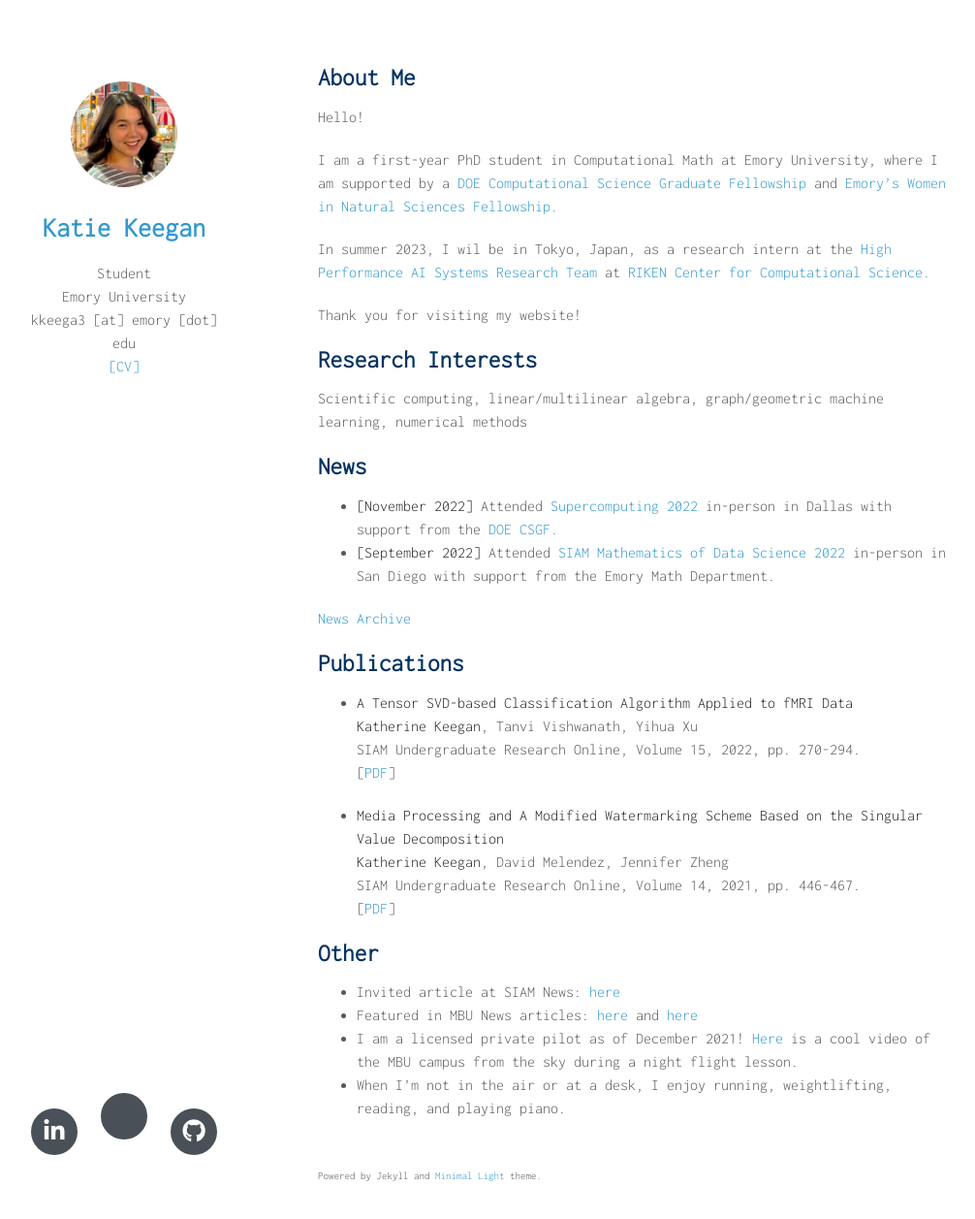
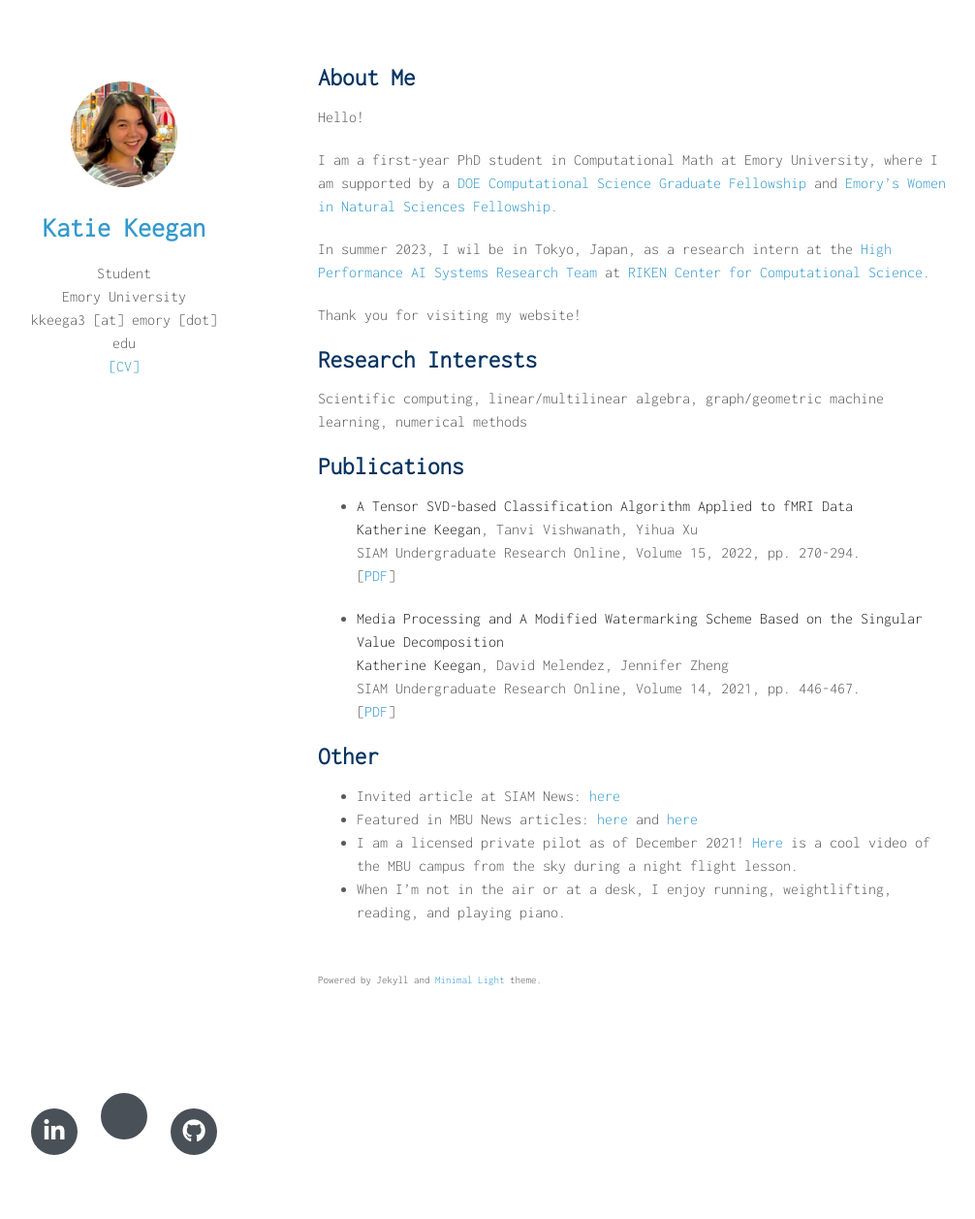
Before and after one commit to katiekeegan/katiekeegan, a Jekyll site: the page built from index.md, in a window 1280 px wide and 1293 px high. Shown: the top 1257 px of the window at 97% size, without its empty margins (142-1148 px from the left). Built offline with Jekyll 4.4.1, drawn with Linux system fonts in a browser that asks for light colours; nearby versions of some CDN libraries; a style sheet for code colours, icons or effects is not loaded; our own code applies the rules of GitHub Pages for plain Markdown files.

Commit message:
Update index.md

```diff
--- a/index.md
+++ b/index.md
@@ -15,13 +15,6 @@ Thank you for visiting my website!
 ## Research Interests
 
 Scientific computing, linear/multilinear algebra, graph/geometric machine learning, numerical methods
-
-## News
-- **[November 2022]** Attended [Supercomputing 2022](https://sc22.supercomputing.org/) in-person in Dallas with support from the [DOE CSGF.](https://www.krellinst.org/csgf/)
-- **[September 2022]** Attended [SIAM Mathematics of Data Science 2022](https://www.siam.org/conferences/cm/conference/mds22) in-person in San Diego with support from the Emory Math Department.
-
-[News Archive](news.md)
-
 
 ## Publications
 
```
